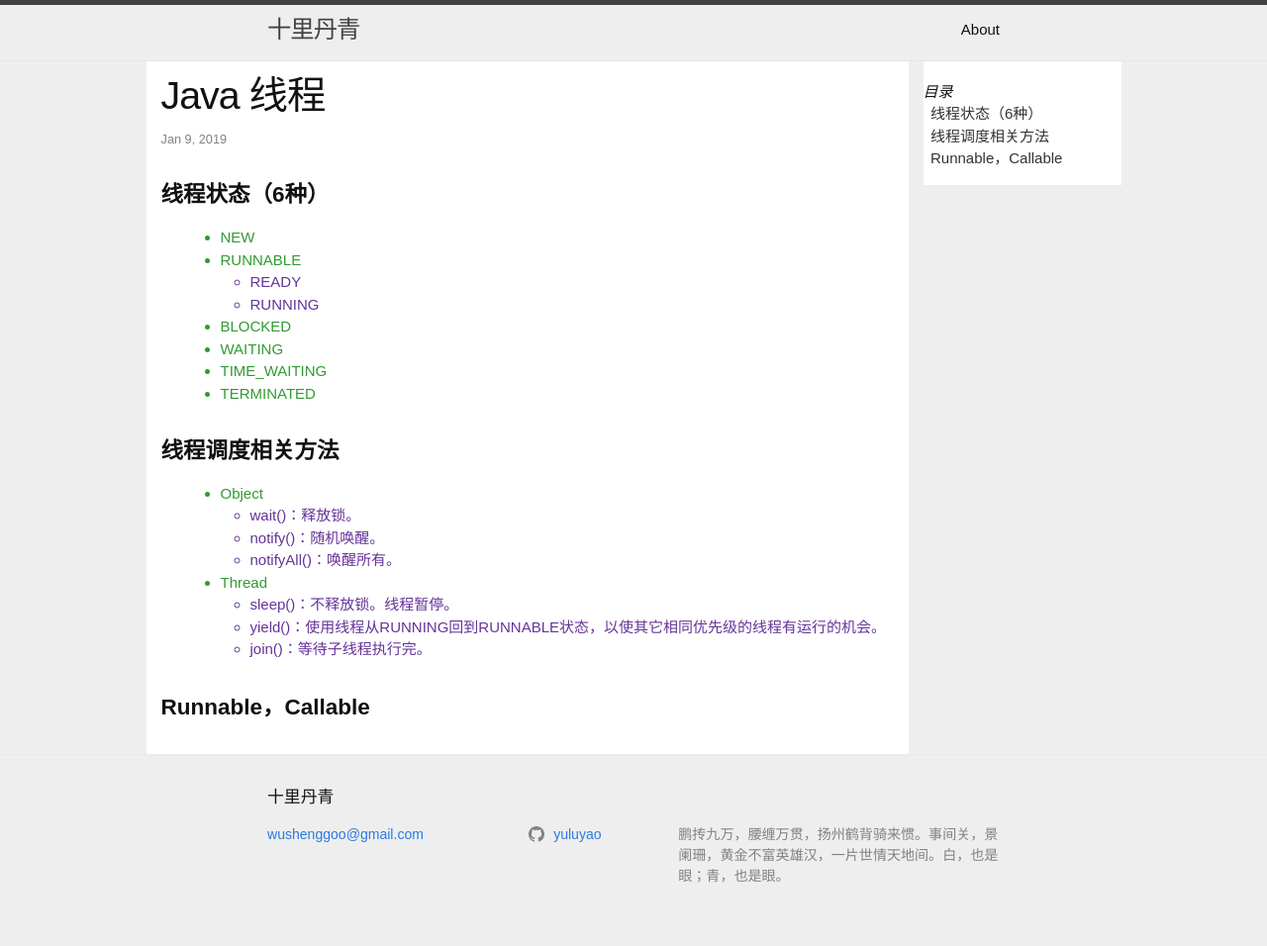
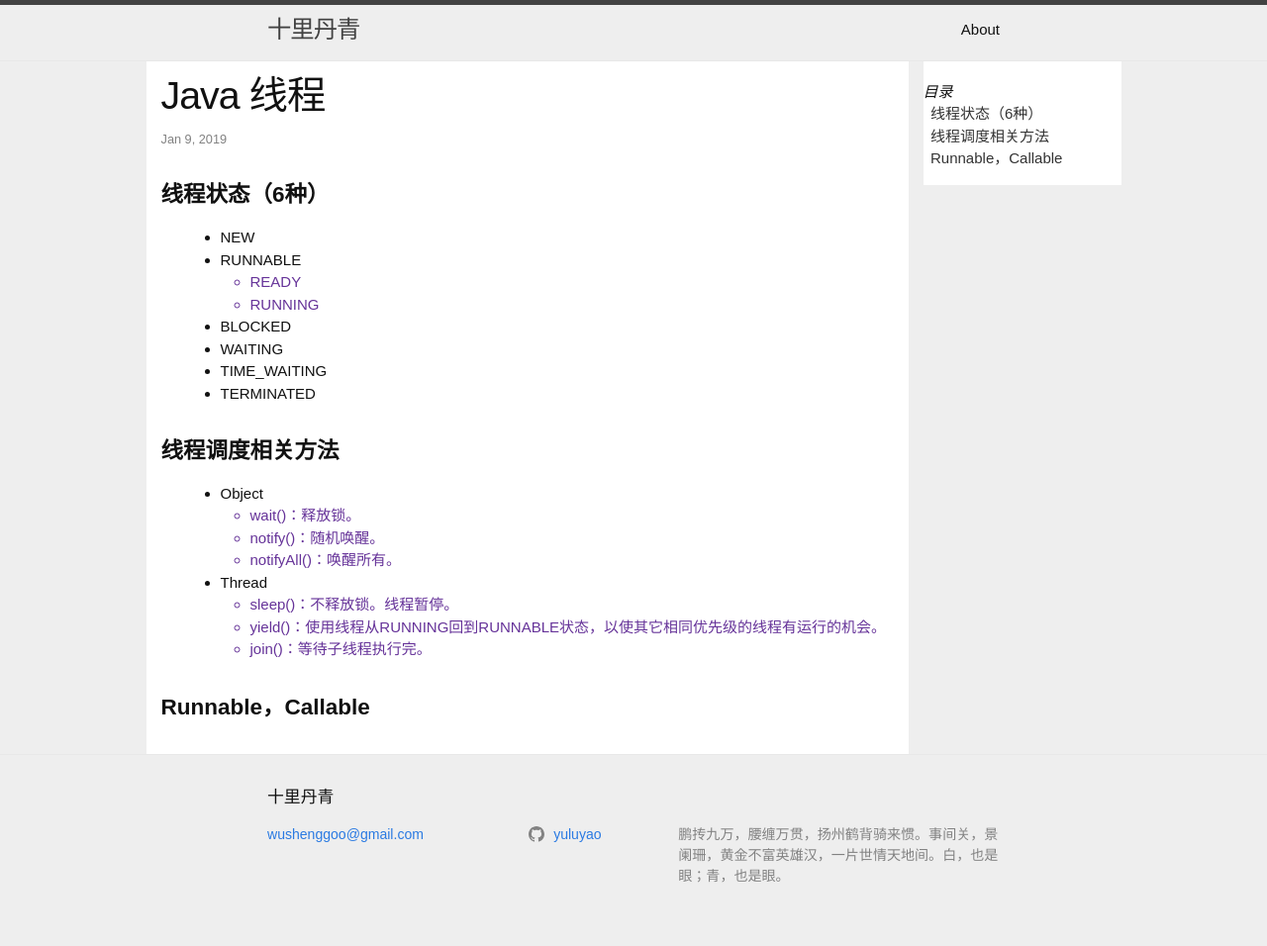
Before and after one commit to yuluyao/yuluyao.github.io, a Jekyll site: the page built from _posts/java/2019-01-09-Java 线程.md, in a window 1280 px wide. Shown: the whole page at 99% size. Built offline with Jekyll 4.4.1, drawn with Linux system fonts in a browser that asks for light colours.

```diff
--- a/_sass/hululu/_layout.scss
+++ b/_sass/hululu/_layout.scss
@@ -330,7 +330,7 @@
   //}
 
   ul > li {
-    color: #339933;
+    //color: #339933;
 
     & > ul > li {
       color: #663399;
```
